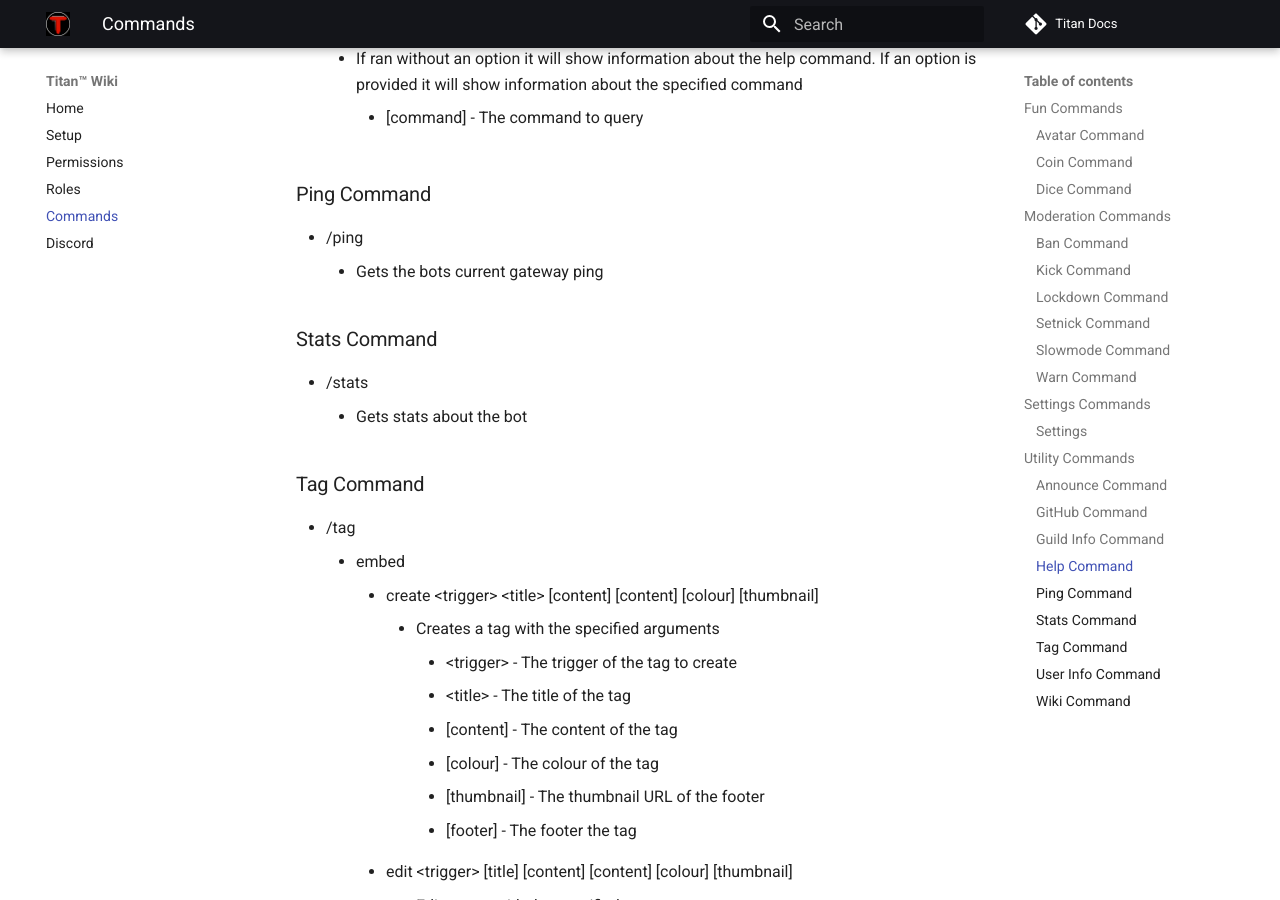
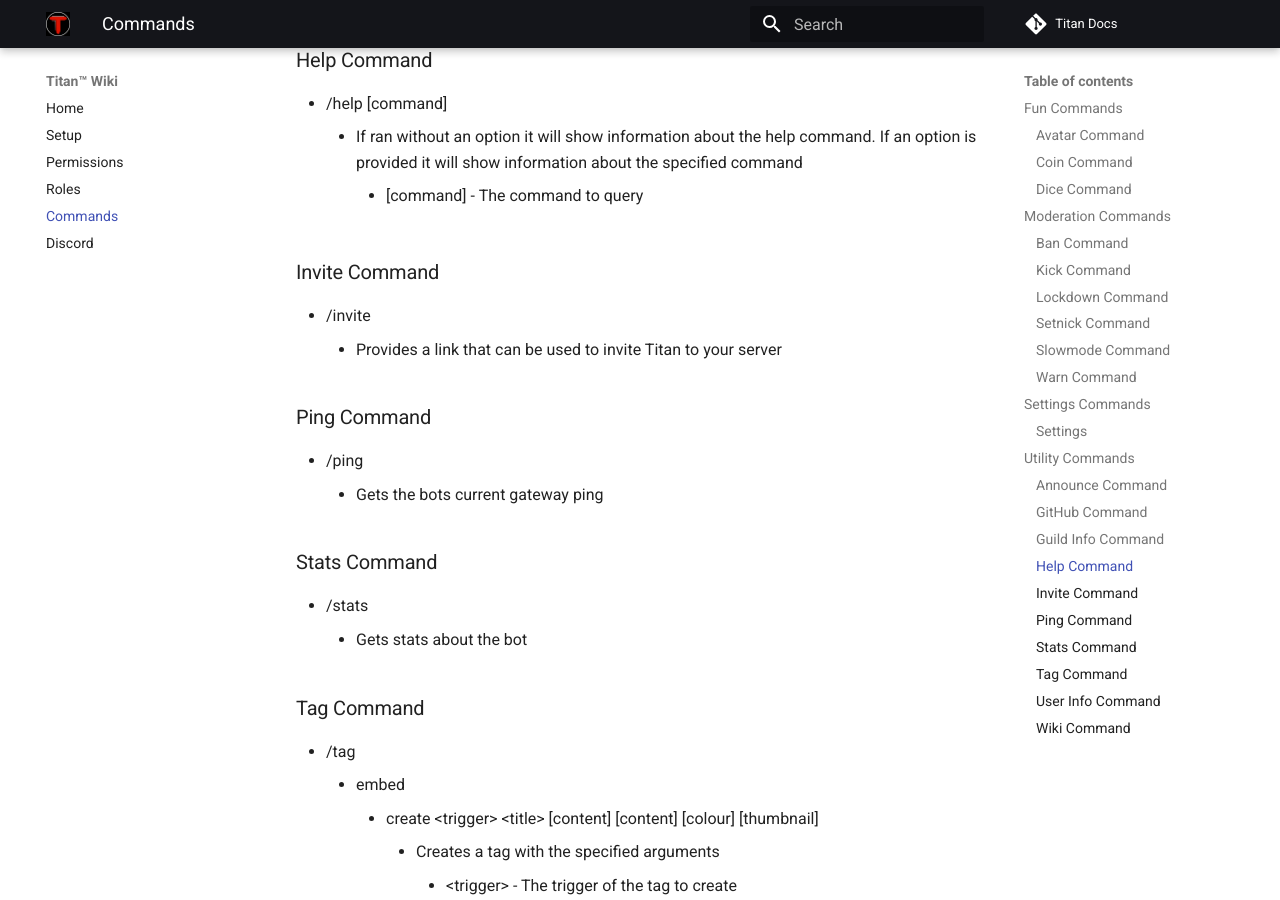
Before and after one commit to ANutley/Titan-Docs, an MkDocs documentation site: the page built from docs/commands.md, in a window 1280 px wide and 900 px high, scrolled down 5755 px. Built offline with MkDocs 1.6.1 and Material for MkDocs 9.7.7, drawn with Linux system fonts in a browser that asks for light colours; comment, search, counter and statistics services are not loaded.

Commit message:
Invite command + horizontal rules

```diff
--- a/docs/commands.md
+++ b/docs/commands.md
@@ -1,6 +1,8 @@
 # Commands
 
 `<>` are required arguments, whereas `[]` are optional arguments
+
+---
 
 ## Fun Commands
 
@@ -82,6 +84,8 @@
         * Clears warning for the specified user
         * <user\> The user whose warning you want to clear
 
+---
+
 ## Settings Commands
 
 ### Settings
@@ -135,6 +139,7 @@
         * role <role\>
             * The role to give to users when they join (only works for `/settings welcome`)
 
+---
 
 ## Utility Commands
 
@@ -172,6 +177,10 @@
     * If ran without an option it will show information about the help command. If an option is provided it will show
       information about the specified command
         * [command] - The command to query
+
+### Invite Command
+* /invite
+    * Provides a link that can be used to invite Titan to your server
 
 ### Ping Command
 
@@ -235,3 +244,5 @@
 
 * /wiki
     * Sends a link to Titan's documentation (here!)
+
+---
```
Also changed, not shown: docs/roles.md (+6 -0 lines).
